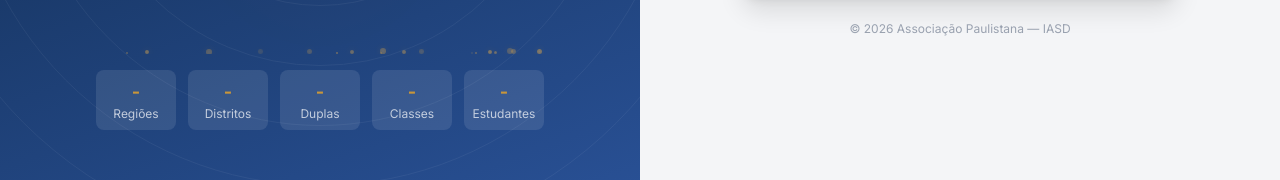
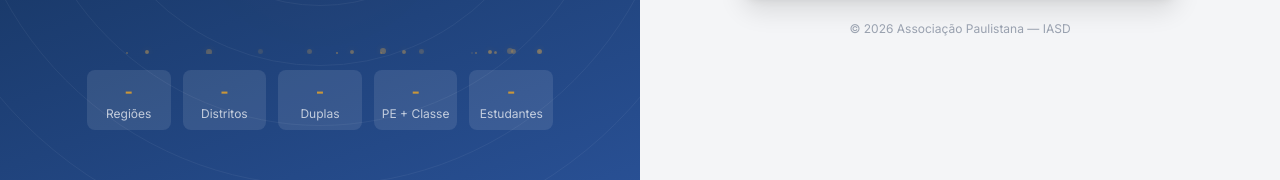
Before and after one commit to JoseSilva84/cadastro-duplas-missionaria-iasd, a React (Vite) app in the folder frontend/cadastro-missionario/: page /login in a window 1280 px wide. Shown: the part 574-754 px from the top of the page. Built offline with nearby package versions, Linux system fonts and the light colour scheme; no server answers.

Commit message:
feat: melhor tela de login

```diff
--- a/frontend/cadastro-missionario/src/index.css
+++ b/frontend/cadastro-missionario/src/index.css
@@ -164,6 +164,31 @@
   .smart-tooltip:hover::before,
   .smart-tooltip:focus-within::before {
     transform: translateY(0) rotate(45deg);
+  }
+  .smart-tooltip.smart-tooltip-up::before,
+  .smart-tooltip.smart-tooltip-up::after {
+    top: auto;
+    bottom: calc(100% + 0.7rem);
+    transform: translateY(-6px);
+  }
+  .smart-tooltip.smart-tooltip-up::before {
+    bottom: calc(100% + 0.35rem);
+    transform: translateY(-6px) rotate(225deg);
+  }
+  .smart-tooltip.smart-tooltip-up:hover::before,
+  .smart-tooltip.smart-tooltip-up:hover::after,
+  .smart-tooltip.smart-tooltip-up:focus-within::before,
+  .smart-tooltip.smart-tooltip-up:focus-within::after {
+    transform: translateY(0);
+  }
+  .smart-tooltip.smart-tooltip-up:hover::before,
+  .smart-tooltip.smart-tooltip-up:focus-within::before {
+    transform: translateY(0) rotate(225deg);
+  }
+  .smart-tooltip.smart-tooltip-right::before,
+  .smart-tooltip.smart-tooltip-right::after {
+    left: auto;
+    right: 0.75rem;
   }
 
   .input-field {
--- a/frontend/cadastro-missionario/src/pages/Login.jsx
+++ b/frontend/cadastro-missionario/src/pages/Login.jsx
@@ -26,9 +26,12 @@ export default function Login() {
     distritos: '-',
     duplas: '-',
     classes: '-',
+    pontosEstudo: '-',
+    classesBiblicas: '-',
     estudantes: '-',
     estudosIndividuais: '-',
     estudantesPontos: '-',
+    estudantesClasses: '-',
   });
 
   useEffect(() => {
@@ -39,9 +42,12 @@ export default function Login() {
           distritos: res.data.distritos,
           duplas: res.data.duplas,
           classes: res.data.classes,
+          pontosEstudo: res.data.pontosEstudo,
+          classesBiblicas: res.data.classesBiblicas,
           estudantes: res.data.estudantes,
           estudosIndividuais: res.data.estudosIndividuais,
           estudantesPontos: res.data.estudantesPontos,
+          estudantesClasses: res.data.estudantesClasses,
         });
       })
       .catch((err) => console.error('Erro ao carregar estatísticas:', err));
@@ -127,14 +133,19 @@ export default function Login() {
               { label: 'Regiões', valor: estatisticas.regioes, tooltip: 'Regioes: total de regioes missionarias cadastradas no sistema.' },
               { label: 'Distritos', valor: estatisticas.distritos, tooltip: 'Distritos: total de distritos cadastrados em todas as regioes.' },
               { label: 'Duplas', valor: estatisticas.duplas, tooltip: 'Duplas: total de duplas missionarias cadastradas.' },
-              { label: 'Classes', valor: estatisticas.classes, tooltip: 'Classes: total de classes biblicas cadastradas.' },
+              {
+                label: 'PE + Classe',
+                valor: estatisticas.classes,
+                tooltip: `PE + Classe = pontos de estudo (${estatisticas.pontosEstudo}) + classes biblicas (${estatisticas.classesBiblicas}).`,
+              },
               {
                 label: 'Estudantes',
                 valor: estatisticas.estudantes,
-                tooltip: `Estudantes = estudos biblicos individuais (${estatisticas.estudosIndividuais}) + estudantes dos pontos de estudo (${estatisticas.estudantesPontos}).`,
+                tooltip: `Estudantes = estudos individuais (${estatisticas.estudosIndividuais}) + estudantes dos pontos (${estatisticas.estudantesPontos}) + estudantes das classes (${estatisticas.estudantesClasses}).`,
+                tooltipClass: 'smart-tooltip-up smart-tooltip-right',
               },
             ].map((item) => (
-              <div key={item.label} className="smart-tooltip bg-white/10 rounded-lg px-2 py-2 text-center" data-tooltip={item.tooltip || item.label} tabIndex={0}>
+              <div key={item.label} className={`smart-tooltip ${item.tooltipClass || ''} bg-white/10 rounded-lg px-2 py-2 text-center`} data-tooltip={item.tooltip || item.label} tabIndex={0}>
                 <p className="text-[#C9963A] font-bold text-lg">{item.valor}</p>
                 <p className="text-white/70 text-xs">{item.label}</p>
               </div>
```
Also changed, not shown: 1 other file (tests, documents, lock files or other folders).
